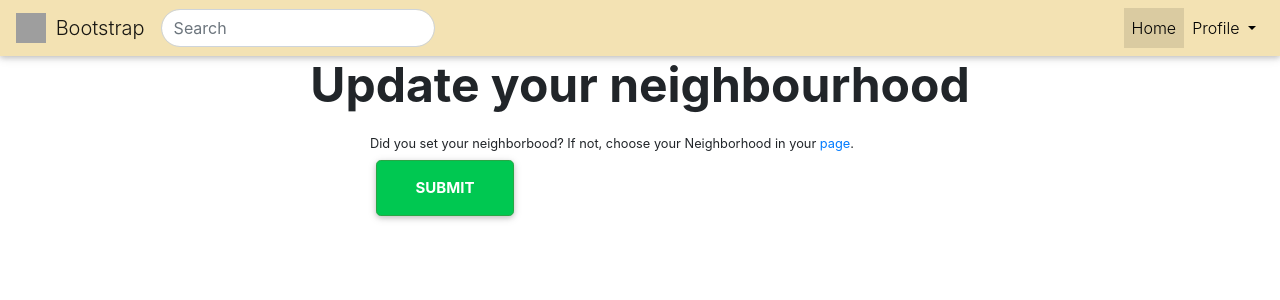
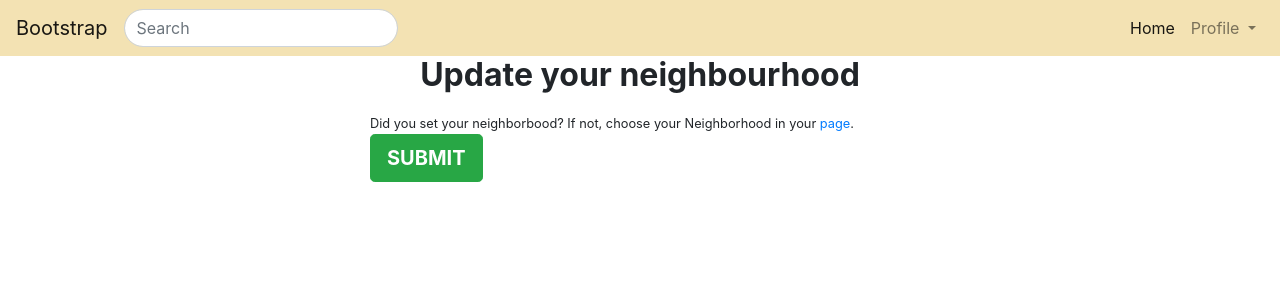
Before and after one commit to 299hannah/Neighbourhood-App, a Django app: template hood/templates/new_post.html in a window 1280 px wide. Shown: the top 300 px of the page. Run offline with Django 3.2, Linux system fonts and the light colour scheme; the template is opened without the code that fills it, so the values that code supplies are empty; some libraries are stand-ins or nearby versions; grey boxes are pictures that could not be loaded.

Commit message:
templates modifications

```diff
--- a/hood/templates/base.html
+++ b/hood/templates/base.html
@@ -1,11 +1,9 @@
 {% load static %}
 <!DOCTYPE html>
 <html lang="en">
-{% include "head.html" %}
 <body>
     {% include "navbar.html" %}
     {% block content %}
     {% endblock %}
-    {% include "scripts.html" %}
 </body>
 </html>
--- a/hood/templates/category.html
+++ b/hood/templates/category.html
@@ -4,7 +4,7 @@
 {% load static %}
 {% block content %}
 
-<form action="" style="color: aliceblue;"  method="POST">
+<form action=""  method="POST">
     {%csrf_token%}{%bootstrap_form form%}
     <input type="submit" value="submit">
 </form>
--- a/hood/templates/head.html
+++ /dev/null
@@ -1,27 +0,0 @@
-{%load static %}
-<head>
-    <meta charset="utf-8" />
-    <meta name="viewport" content="width=device-width, initial-scale=1, shrink-to-fit=no" />
-    <meta name="description" content="" />
-    <meta name="author" content="" />
-    <title>{% block title %}yahtime{% endblock %}</title>
-    <!-- Favicon-->
-    <link rel="icon" type="image/x-icon" href="assets/favicon.ico" />
-    <!-- Font Awesome icons (free version)-->
-    <script src="https://use.fontawesome.com/releases/v5.15.3/js/all.js" crossorigin="anonymous"></script>
-    <!-- Google fonts-->
-    <link href="https://fonts.googleapis.com/css?family=Montserrat:400,700" rel="stylesheet" type="text/css" />
-    <link href="https://fonts.googleapis.com/css?family=Lato:400,700,400italic,700italic" rel="stylesheet"
-        type="text/css" />
-    <!-- Core theme CSS (includes Bootstrap)-->
-    <link href="{% static 'theme/css/styles.css'%}" rel="stylesheet" />
-    <!-- Font Awesome -->
-    <link href="https://cdnjs.cloudflare.com/ajax/libs/font-awesome/5.15.1/css/all.min.css" rel="stylesheet" />
-    <!-- Google Fonts -->
-    <link href="https://fonts.googleapis.com/css?family=Roboto:300,400,500,700&display=swap" rel="stylesheet" />
-    <!-- MDB -->
-    <link href="https://cdnjs.cloudflare.com/ajax/libs/mdb-ui-kit/3.6.0/mdb.min.css" rel="stylesheet" />
-    <link href="{% static 'theme/css/bootstrap.min.css'%}" rel="stylesheet" />
-    <link href="{% static 'theme/css/mdb.min.css'%}" rel="stylesheet" />
-    <link href="{% static 'css/main.css'%}" rel="stylesheet" />
-</head>
--- a/hood/templates/navbar.html
+++ b/hood/templates/navbar.html
@@ -15,7 +15,6 @@
 <body>
   <nav class="navbar navbar-expand-lg navbar-light bg-light">
     <a class="navbar-brand" href="#">
-    <img src="https://getbootstrap.com/docs/4.3/assets/brand/bootstrap-solid.svg" width="30" height="30" class="d-inline-block align-top" alt="">
     Bootstrap
   </a>
     <form class="form-inline  ">
--- a/hood/templates/neighbourhood.html
+++ b/hood/templates/neighbourhood.html
@@ -5,7 +5,9 @@
     <form action="" method="post" enctype="multipart/form-data" novalidate>
         {% csrf_token %}
         {{ form|crispy }}
+        <a href="{%url 'index' %}">
         <button class="btn btn-sm btn-success">Add Hood</button>
+        </a>
     </form>
 </div>
 {% endblock %}
--- a/hood/templates/posts.html
+++ b/hood/templates/posts.html
@@ -12,7 +12,7 @@
 {{post.neighbourhood.name}}
 
  <a href="{%url 'delete' post.id %}"><button class="btn bg-danger">delete</button></a>
- <a href="{%url 'update_post' post.id %}"><button class="btn bg-info">update</button></a>
+ <a href="{%url 'update_post' post.pk %}"><button class="btn bg-info">update</button></a>
 
 {%endfor%}
 
--- a/hood/templates/scripts.html
+++ /dev/null
@@ -1,16 +0,0 @@
-{%load static %}
-<script src="https://cdn.jsdelivr.net/npm/bootstrap@5.0.2/dist/js/bootstrap.bundle.min.js"></script>
-<!-- Core theme JS-->
-<script src="{% static 'theme/js/scripts.js'%}"></script>
-<script src="{% static 'theme/js/popper.js'%}"></script>
-<script src="{% static 'theme/js/mdb.min.js'%}"></script>
-<script src="{% static 'theme/js/main.js'%}"></script>
-<script src="{% static 'theme/js/jquery-3.4.1.min.js'%}"></script>
-<script src="{% static 'theme/js/bootstrap.min.js'%}"></script>
-<!-- * * * * * * * * * * * * * * * * * * * * * * * * * * * * * * * * * * * * * * * *-->
-<!-- * *                               SB Forms JS                               * *-->
-<!-- * * Activate your form at https://startbootstrap.com/solution/contact-forms * *-->
-<!-- * * * * * * * * * * * * * * * * * * * * * * * * * * * * * * * * * * * * * * * *-->
-<script src="https://cdn.startbootstrap.com/sb-forms-latest.js"></script>
-<!-- MDB -->
-<script type="text/javascript" src="https://cdnjs.cloudflare.com/ajax/libs/mdb-ui-kit/3.6.0/mdb.min.js"></script>
--- a/hood/templates/update_post.html
+++ b/hood/templates/update_post.html
@@ -14,7 +14,7 @@
             <form  action="" method="post" enctype="multipart/form-data">
               {%csrf_token%}
 
-              {% bootstrap_form update_post_form %}
+              {% bootstrap_form form %}
               <input type="submit" class="btn btn-success btn-lg font-weight-bold" value="SUBMIT">
             </form>
       </div>
```
Also changed, not shown: hood/templates/index.html (+22 -0 lines).
